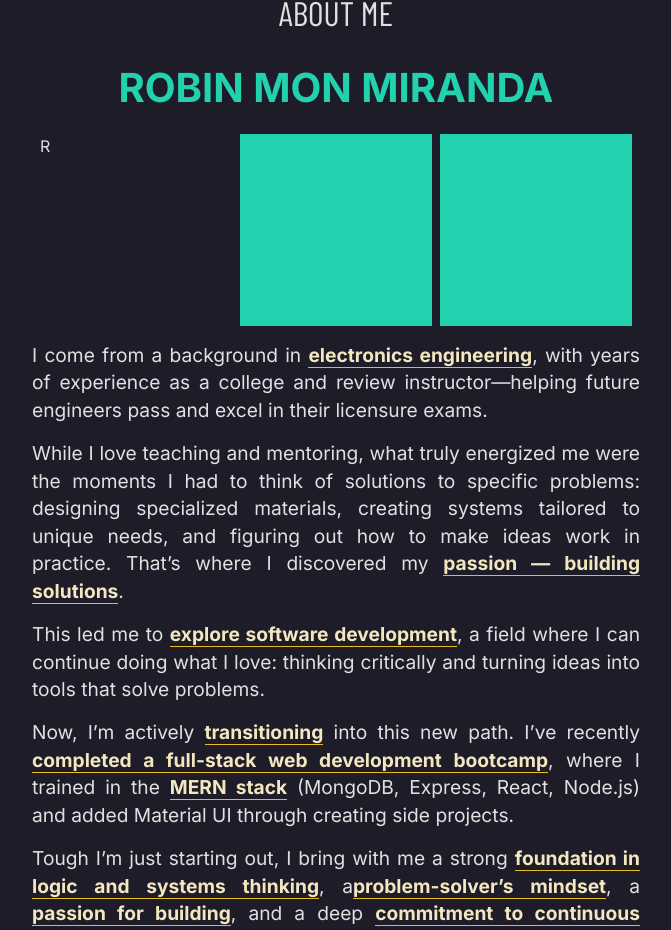
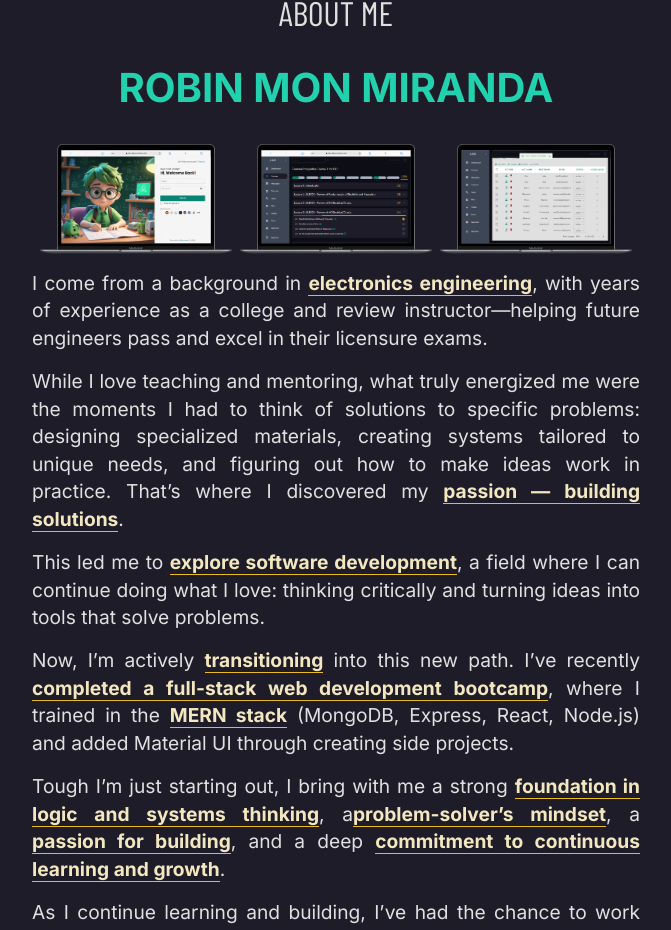
Before and after one commit to aramind/robin-mon-miranda-dev-portfolio, a React (Create React App) app: page / in a window 1280 px wide. Shown: the part 3207-4137 px from the top of the page, without its empty margins (304-975 px from the left). Built offline with nearby package versions, Linux system fonts and the light colour scheme; a web font is replaced by a local one.

Commit message:
feat: adding temp image for about

```diff
--- /dev/null
+++ b/src/components/ImageWrapper.jsx
@@ -0,0 +1,26 @@
+import { Box } from "@mui/material";
+
+const ImageWrapper = ({
+  src,
+  height = "auto",
+  width = "auto",
+  maxHeight = "120px",
+  maxWidth = "200px",
+}) => {
+  return (
+    <Box
+      display="flex"
+      alignItems="center"
+      gap={1}
+      component="img"
+      src={src}
+      height={height}
+      width={width}
+      maxHeight={maxHeight}
+      maxWidth={maxWidth}
+      sx={{ objectPosition: "bottom", objectFit: "contain" }}
+    />
+  );
+};
+
+export default ImageWrapper;
--- a/src/sections/about/About.jsx
+++ b/src/sections/about/About.jsx
@@ -3,6 +3,7 @@ import SectionTitle from "../../components/SectionTitle";
 import { Avatar, Box, Chip, Stack, Typography } from "@mui/material";
 import useIsInMobile from "../../hooks/useIsInMobile";
 import { aboutMe } from "../../data/data";
+import ImageWrapper from "../../components/ImageWrapper";
 
 const Highlighted = ({ children }) => (
   <Box
@@ -60,24 +61,19 @@ const About = () => {
           justifyContent="center"
           alignItems="center"
         >
-          <Box
-            height="192px"
-            width="192px"
-            // sx={{ backgroundColor: "primary.main" }}
-          >
-            <Typography>R</Typography>
-          </Box>
+          <ImageWrapper src="/assets/ilms/1.png" height="192px" width="192px" />
+
           {!isInMobile && (
             <>
-              <Box
+              <ImageWrapper
+                src="/assets/ilms/2.png"
                 height="192px"
                 width="192px"
-                sx={{ backgroundColor: "primary.main" }}
               />
-              <Box
+              <ImageWrapper
+                src="/assets/ilms/3.png"
                 height="192px"
                 width="192px"
-                sx={{ backgroundColor: "primary.main" }}
               />
             </>
           )}
```
